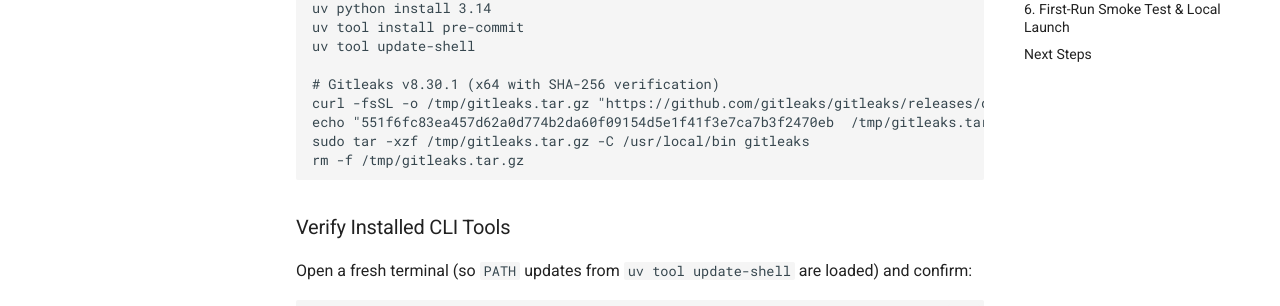
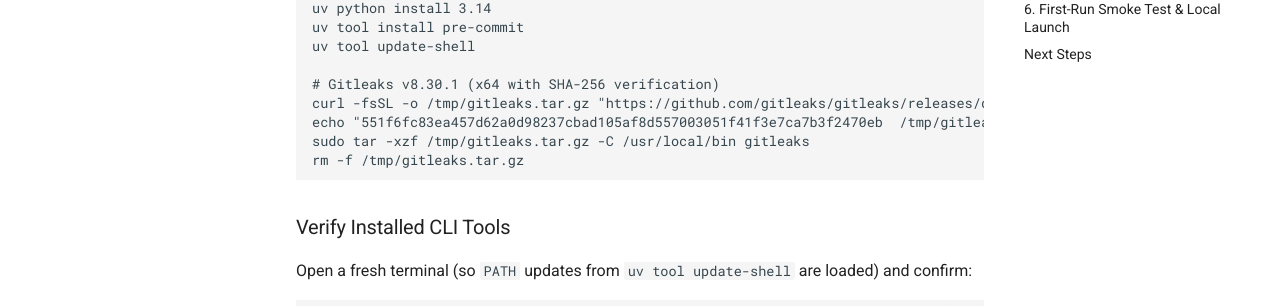
Before and after one commit to SavEe2429/ai-mcp-gateway, an MkDocs documentation site: the page built from Docs/internal/development/01.getting_started.md, in a window 1280 px wide and 900 px high, scrolled down 1046 px. Shown: the part 414-720 px from the top of the window. Built offline with MkDocs 1.6.1 and Material for MkDocs 9.7.7, drawn with Linux system fonts in a browser that asks for light colours; comment, search, counter and statistics services are not loaded; some of the changed text lies outside the part shown.

Commit message:
fix(ci): replace manual gitleaks curl script with official gitleaks-action@v3
Replace the brittle shell-based Gitleaks download and hardcoded checksum step with the latest official gitleaks/gitleaks-action@v3.

- Update .github/workflows/ci.yml to use gitleaks/gitleaks-action@v3 with GITHUB_TOKEN, matching the official action pattern used throughout the workflow.
- Set pass_filenames: false for gitleaks-system hook in .pre-commit-config.yaml to avoid argument count errors with multiple staged files.
- Fix truncated SHA-256 hash in local Linux installation instructions in Docs/internal/development/01.getting_started.md.

````diff
--- a/.pre-commit-config.yaml
+++ b/.pre-commit-config.yaml
@@ -35,6 +35,7 @@ repos:
     rev: v8.30.1
     hooks:
       - id: gitleaks-system
+        pass_filenames: false
 
   - repo: https://github.com/compilerla/conventional-pre-commit
     rev: v3.6.0
--- a/Docs/internal/development/01.getting_started.md
+++ b/Docs/internal/development/01.getting_started.md
@@ -69,7 +69,7 @@ uv tool update-shell
 
 # Gitleaks v8.30.1 (x64 with SHA-256 verification)
 curl -fsSL -o /tmp/gitleaks.tar.gz "https://github.com/gitleaks/gitleaks/releases/download/v8.30.1/gitleaks_8.30.1_linux_x64.tar.gz"
-echo "551f6fc83ea457d62a0d774b2da60f09154d5e1f41f3e7ca7b3f2470eb  /tmp/gitleaks.tar.gz" | sha256sum -c -
+echo "551f6fc83ea457d62a0d98237cbad105af8d557003051f41f3e7ca7b3f2470eb  /tmp/gitleaks.tar.gz" | sha256sum -c -
 sudo tar -xzf /tmp/gitleaks.tar.gz -C /usr/local/bin gitleaks
 rm -f /tmp/gitleaks.tar.gz
 ```
````
Also changed, not shown: 1 other file.
